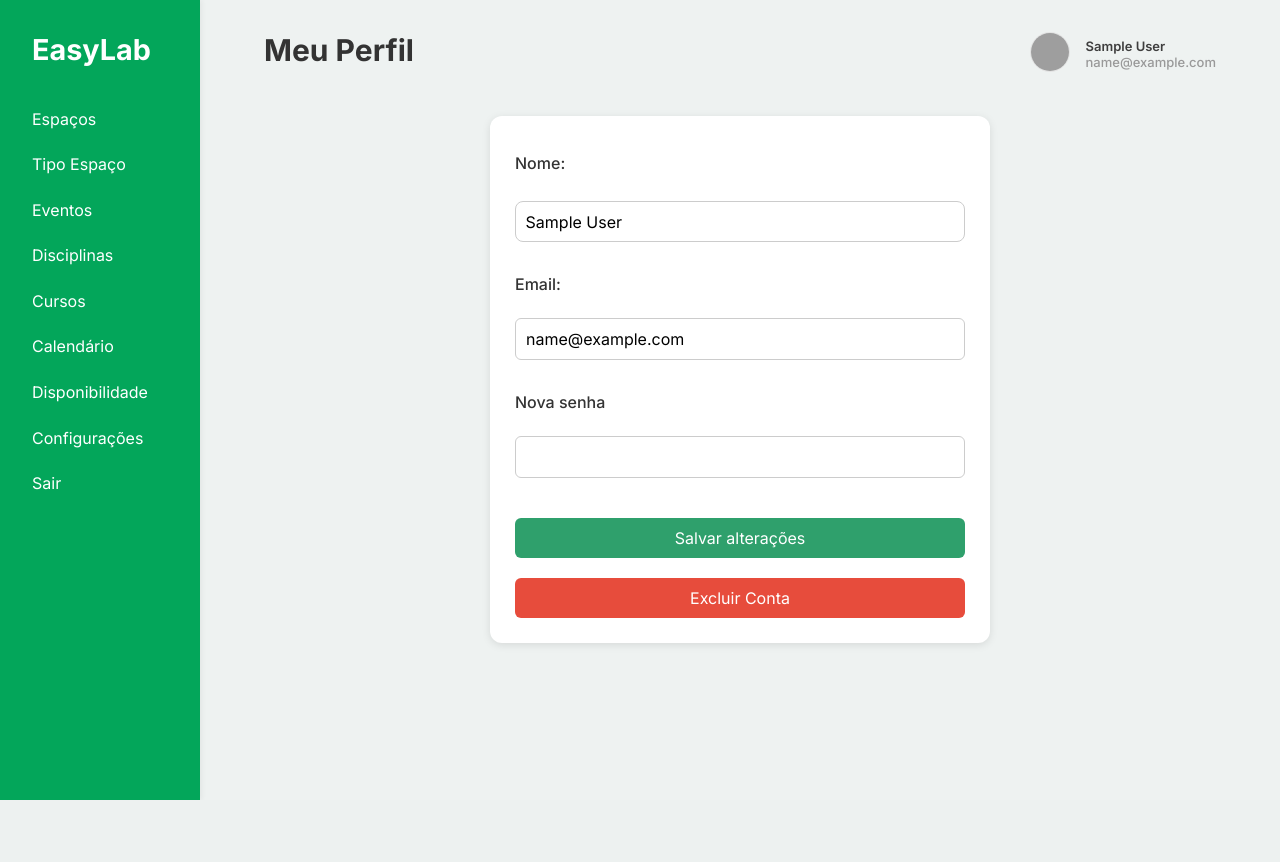
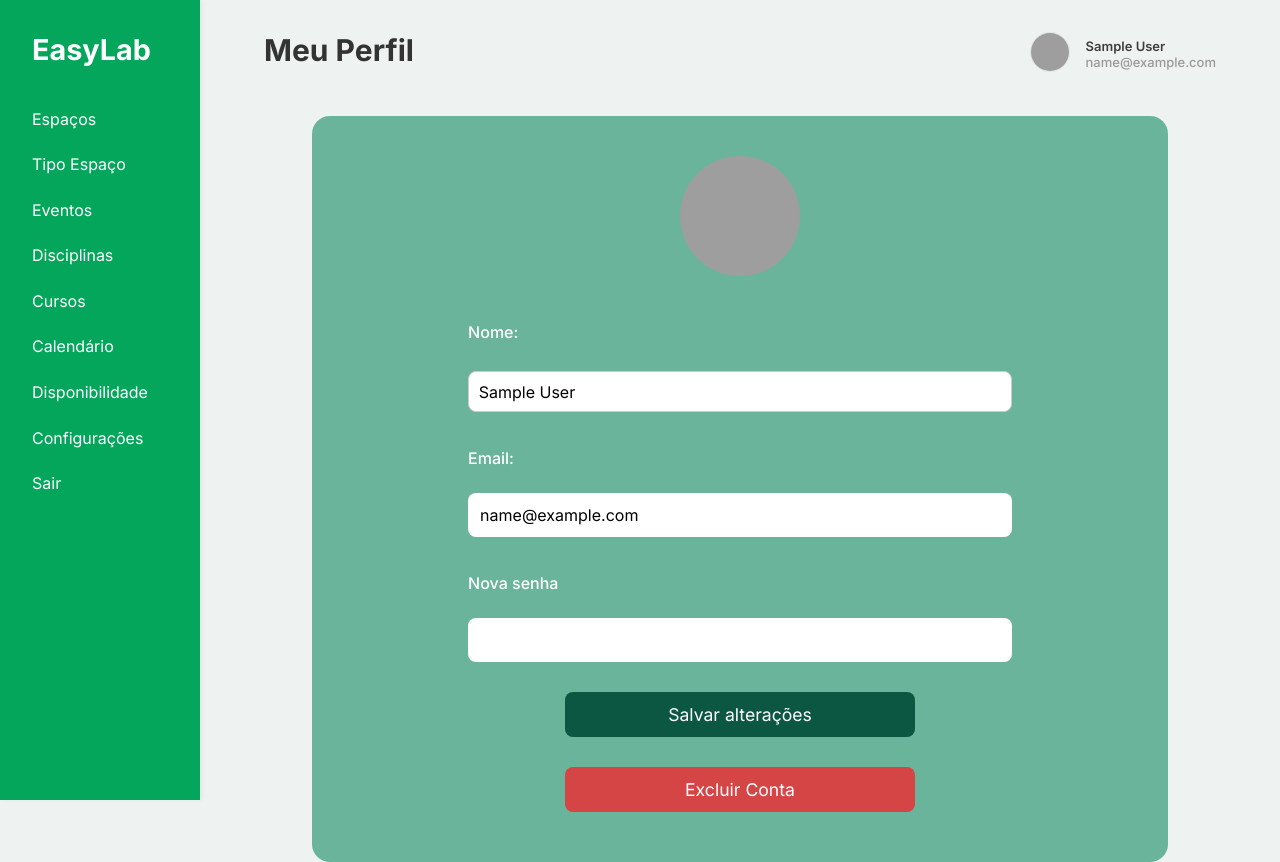
Before and after one commit to ArthurBandeira12/EasyLab, a PHP site: page /index.php?action=index-user in a window 1280 px wide. Before the commit the page ends 800 px from the top, so only its background shows below. Run offline with PHP 8.4, Linux system fonts and the light colour scheme; the visitor is signed in with stand-in values (Sample User, id 1); grey boxes are pictures that could not be loaded.

Commit message:
mudança perfil usuario

```diff
--- a/src/assets/css/edit-user.css
+++ b/src/assets/css/edit-user.css
@@ -1,84 +1,62 @@
 .edit-user {
-  max-width: 500px;
+  width: 90%;
+  max-width: 900px;
   margin: 40px auto;
-  background: #fff;
-  padding: 25px;
-  border-radius: 12px;
-  box-shadow: 0px 2px 8px rgba(0, 0, 0, 0.1);
+  background: #6bb49c;
+  padding: 40px;
+  border-radius: 18px;
+  text-align: center;
+  display: flex;
+  flex-direction: column;
+  justify-content: center;
+  gap: 10px;
 }
 
 
-.edit-user h1 {
-  text-align: center;
-  margin-bottom: 20px;
-  font-size: 1.8rem;
-  color: #006b41;
-  font-weight: bold;
+.edit-user img {
+  width: 120px;
+  height: 120px;
+  border-radius: 50%;
+  object-fit: cover;
+  margin-bottom: 15px;
 }
 
 
 .edit-user label {
+  text-align: left;
   display: block;
-  margin-top: 12px;
-  margin-bottom: 4px;
   font-weight: 500;
-  color: #333;
+  color: #ffffff;
+  margin-bottom: 5px;
 }
-
-
-.edit-user input,
-.edit-user select {
-  width: 100%;
-  padding: 10px;
-  border: 1px solid #ccc;
-  border-radius: 6px;
+.edit-user input {
+  padding: 12px;
+  border: none;
+  border-radius: 8px;
   font-size: 1rem;
-  transition: border 0.2s;
 }
-
-.edit-user input:focus,
-.edit-user select:focus {
-  outline: none;
-  border-color: #2fa06c;
-  box-shadow: 0 0 4px rgba(47, 160, 108, 0.4);
+.edit-user form {
+  width: 70%;
+  margin: 0 auto;
 }
 
 
 .edit-user button {
-  width: 100%;
-  padding: 10px;
-  margin-top: 20px;
-  background: #2fa06c;
+  width: 70%;
+  max-width: 350px;
+  padding: 12px;
+  background: #0b5742;
   color: white;
   border: none;
-  border-radius: 6px;
-  font-size: 1rem;
+  border-radius: 8px;
+  font-size: 1.1rem;
   cursor: pointer;
-  transition: background 0.2s;
+  margin: 10px auto;
 }
-
-.edit-user button:hover {
-  background: #278b5c;
+.btn-user-delete button {
+  background: #d64545;
 }
-
-
-.edit-user a {
+.edit-user img {
   display: block;
-  text-align: center;
-  margin-top: 15px;
-  text-decoration: none;
-  color: #2fa06c;
+  margin: 0 auto 20px auto;
 }
-
-.edit-user a:hover {
-  text-decoration: underline;
-}
-
-
-.btn-user-delete button {
-  background: #e74c3c;
-}
-
-.btn-user-delete button:hover {
-  background: #c0392b;
-}
--- a/src/views/usuario/index-user.php
+++ b/src/views/usuario/index-user.php
@@ -35,6 +35,8 @@ include_once 'src/utils/user-avatar.php';
             <?php endif; ?>
 
             <div class="edit-user">
+                <img src="<?= avatarui($_SESSION['nome'] ?? 'Usuário') ?>" alt="Avatar">
+
 
                 <form action="index.php?action=index-user" method="POST">
 
```
